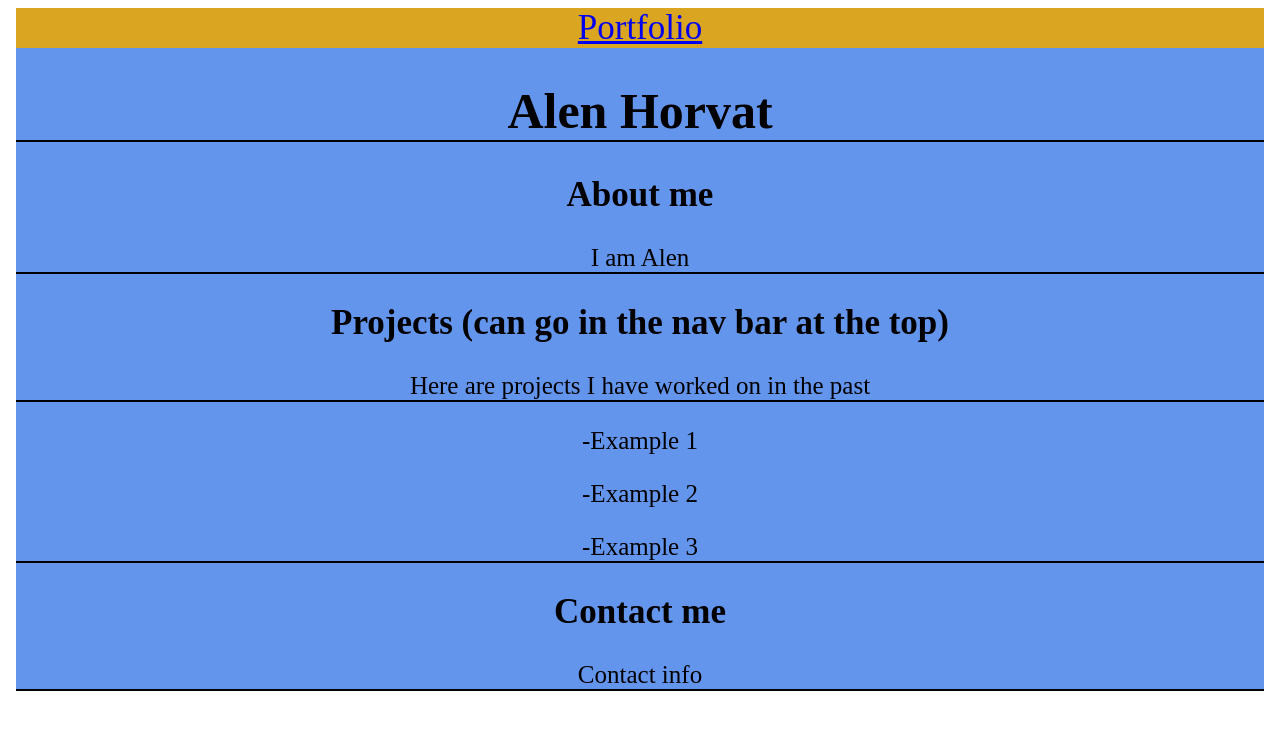
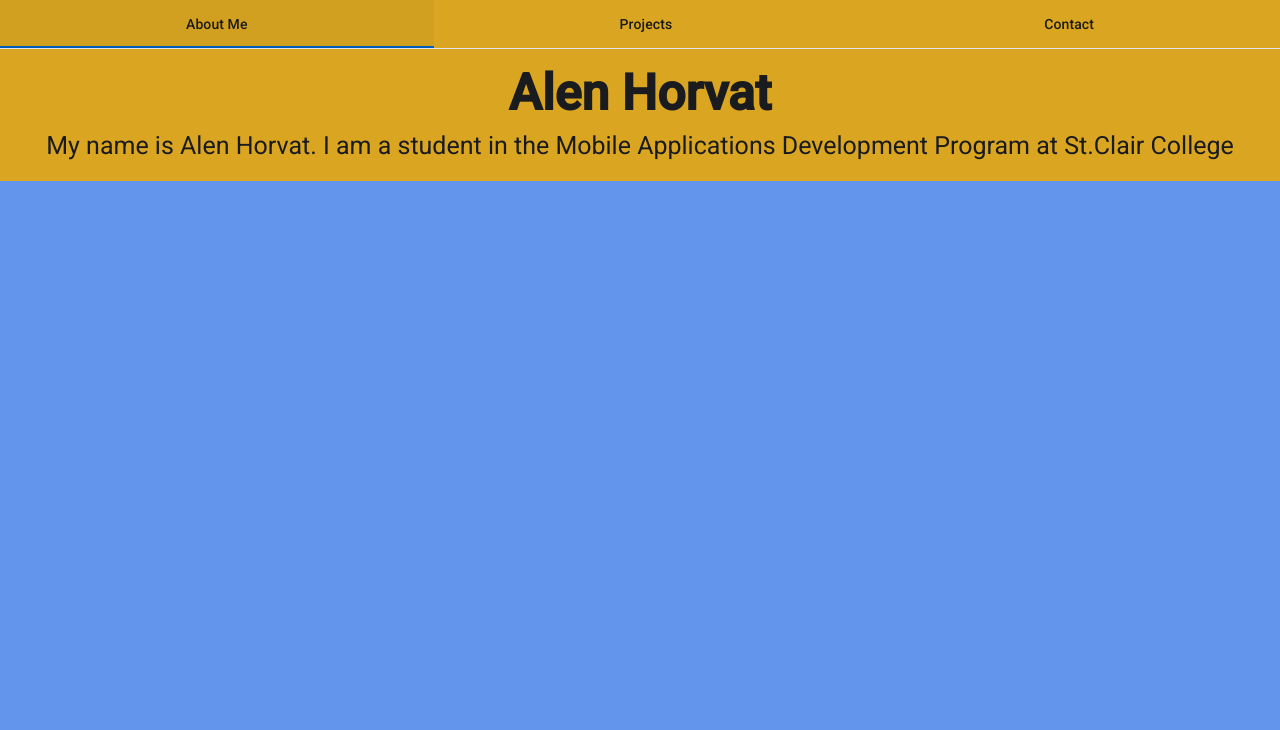
Before and after one commit to Alen-Horvat/Portfolio, an Angular app: page /portfolio in a window 1280 px wide. Shown: the top 730 px of the page. Built offline with nearby package versions, Linux system fonts and the light colour scheme.

Commit message:
Changed design of portfolio

```diff
--- a/angular.json
+++ b/angular.json
@@ -25,6 +25,7 @@
               }
             ],
             "styles": [
+              "src/custom-theme.scss",
               "src/styles.css"
             ]
           },
--- a/package.json
+++ b/package.json
@@ -22,10 +22,12 @@
   },
   "private": true,
   "dependencies": {
+    "@angular/cdk": "^20.2.13",
     "@angular/common": "^20.3.0",
     "@angular/compiler": "^20.3.0",
     "@angular/core": "^20.3.0",
     "@angular/forms": "^20.3.0",
+    "@angular/material": "^20.2.13",
     "@angular/platform-browser": "^20.3.0",
     "@angular/router": "^20.3.0",
     "rxjs": "~7.8.0",
--- a/src/app/Components/portfolio/portfolio.css
+++ b/src/app/Components/portfolio/portfolio.css
@@ -1,15 +1,13 @@
-html{
-  background: cornflowerblue;
-  text-align: center;
-}
-h1{
-  border-bottom: 2px solid black;
-  font-size: 50px;
-}
-h2{
-  font-size: 35px;
-}
-p{
-  border-bottom: 2px solid black;
-  font-size: 25px;
-}
+/*html{*/
+/*  background: cornflowerblue;*/
+/*  text-align: center;*/
+/*}*/
+/*h1{*/
+/*  font-size: 50px;*/
+/*}*/
+/*h2{*/
+/*  font-size: 35px;*/
+/*}*/
+/*p{*/
+/*  font-size: 25px;*/
+/*}*/
--- a/src/app/Components/portfolio/portfolio.html
+++ b/src/app/Components/portfolio/portfolio.html
@@ -1,15 +1,19 @@
-<html>
-  <h1>Alen Horvat</h1>
+<!--<html>-->
+<!--  <h1>Alen Horvat</h1>-->
 
-  <h2>About me</h2>
-  <p>I am Alen</p>
+<!--  <h2>About me</h2>-->
+<!--  <p>I am Alen</p>-->
 
-  <h2>Projects (can go in the nav bar at the top)</h2>
-  <p>Here are projects I have worked on in the past</p>
-  <p style="border: none">-Example 1</p>
-  <p style="border: none">-Example 2</p>
-  <p>-Example 3</p>
+<!--  <mat-divider></mat-divider>-->
 
-  <h2>Contact me</h2>
-  <p>Contact info</p>
-</html>
+<!--  <h2>Projects (can go in the nav bar at the top)</h2>-->
+<!--  <p>Here are projects I have worked on in the past</p>-->
+<!--  <p>-Example 1</p>-->
+<!--  <p>-Example 2</p>-->
+<!--  <p>-Example 3</p>-->
+
+<!--  <mat-divider></mat-divider>-->
+
+<!--  <h2>Contact me</h2>-->
+<!--  <p>Contact info</p>-->
+<!--</html>-->
--- a/src/app/Components/portfolio/portfolio.ts
+++ b/src/app/Components/portfolio/portfolio.ts
@@ -1,9 +1,12 @@
 import { Component } from '@angular/core';
 import {Router} from '@angular/router';
+import {MatDivider} from '@angular/material/divider';
 
 @Component({
   selector: 'app-portfolio',
-  imports: [],
+  imports: [
+    MatDivider
+  ],
   templateUrl: './portfolio.html',
   styleUrl: './portfolio.css',
 })
--- a/src/app/app.css
+++ b/src/app/app.css
@@ -1,8 +1,27 @@
-nav{
-  font-size: 35px;
-  background: goldenrod;
-  text-align: center;
-}
+/*General*/
 body{
   background: cornflowerblue;
 }
+.about{
+  text-align: center;
+}
+h1{
+  font-size: 50px;
+}
+h2{
+  font-size: 35px;
+}
+p{
+  font-size: 25px;
+}
+
+/*Main tabs*/
+mat-tab-group{
+  background: goldenrod;
+}
+mat-tab{
+  background: cornflowerblue;
+}
+/*About me*/
+/*Projects*/
+/*Contact*/
--- a/src/app/app.html
+++ b/src/app/app.html
@@ -1,7 +1,31 @@
 <body>
-  <nav>
-    <a routerLink="/portfolio" routerLinkActive="active">Portfolio</a>
-  </nav>
+<mat-tab-group  dynamicHeight mat-align-tabs="center">
+  <mat-tab label="About Me" >
+<!--    <router-outlet></router-outlet>-->
+    <div class="about">
+      <h1>Alen Horvat</h1>
+      <p>My name is Alen Horvat. I am a student in the Mobile Applications Development Program at St.Clair College</p>
+    </div>
+  </mat-tab>
 
-  <router-outlet></router-outlet>
+  <mat-tab label="Projects">
+    <div class="projects">
+
+    </div>
+  </mat-tab>
+
+  <mat-tab label="Contact">
+    <div class="contact">
+      <h1>Here are some ways to contact me</h1>
+      <ul>
+        <li>Email: AlenHorvat1&#64;outlook.com</li>
+      </ul>
+    </div>
+  </mat-tab>
+</mat-tab-group>
+<!--  <nav>-->
+<!--    <a routerLink="/portfolio" routerLinkActive="active">Portfolio</a>-->
+<!--  </nav>-->
+
+<!--  <router-outlet></router-outlet>-->
 </body>
--- a/src/app/app.ts
+++ b/src/app/app.ts
@@ -1,9 +1,11 @@
 import { Component, signal } from '@angular/core';
 import {RouterLink, RouterLinkActive, RouterOutlet} from '@angular/router';
+import {MatDivider} from '@angular/material/divider';
+import {MatTab, MatTabGroup} from '@angular/material/tabs';
 
 @Component({
   selector: 'app-root',
-  imports: [RouterOutlet, RouterLink, RouterLinkActive],
+  imports: [RouterOutlet, RouterLink, RouterLinkActive, MatDivider, MatTabGroup, MatTab],
   templateUrl: './app.html',
   styleUrl: './app.css'
 })
--- /dev/null
+++ b/src/custom-theme.scss
@@ -0,0 +1,35 @@
+
+// Include theming for Angular Material with `mat.theme()`.
+// This Sass mixin will define CSS variables that are used for styling Angular Material
+// components according to the Material 3 design spec.
+// Learn more about theming and how to use it for your application's
+// custom components at https://material.angular.dev/guide/theming
+@use '@angular/material' as mat;
+
+html {
+  @include mat.theme((
+    color: (
+      primary: mat.$azure-palette,
+      tertiary: mat.$blue-palette,
+    ),
+    typography: Roboto,
+    density: 0,
+  ));
+}
+
+body {
+  // Default the application to a light color theme. This can be changed to
+  // `dark` to enable the dark color theme, or to `light dark` to defer to the
+  // user's system settings.
+  color-scheme: light;
+
+  // Set a default background, font and text colors for the application using
+  // Angular Material's system-level CSS variables. Learn more about these
+  // variables at https://material.angular.dev/guide/system-variables
+  background-color: var(--mat-sys-surface);
+  color: var(--mat-sys-on-surface);
+  font: var(--mat-sys-body-medium);
+
+  // Reset the user agent margin.
+  margin: 0;
+}
--- a/src/index.html
+++ b/src/index.html
@@ -6,6 +6,8 @@
   <base href="/">
   <meta name="viewport" content="width=device-width, initial-scale=1">
   <link rel="icon" type="image/x-icon" href="favicon.ico">
+  <link href="https://fonts.googleapis.com/css2?family=Roboto:wght@300;400;500&display=swap" rel="stylesheet">
+  <link href="https://fonts.googleapis.com/icon?family=Material+Icons" rel="stylesheet">
 </head>
 <body>
   <app-root></app-root>
--- a/src/styles.css
+++ b/src/styles.css
@@ -1 +1,4 @@
 /* You can add global styles to this file, and also import other style files */
+
+html, body { height: 100%; }
+body { margin: 0; font-family: Roboto, "Helvetica Neue", sans-serif; }
```
Also changed, not shown: 1 other file (tests, documents, lock files or other folders).
